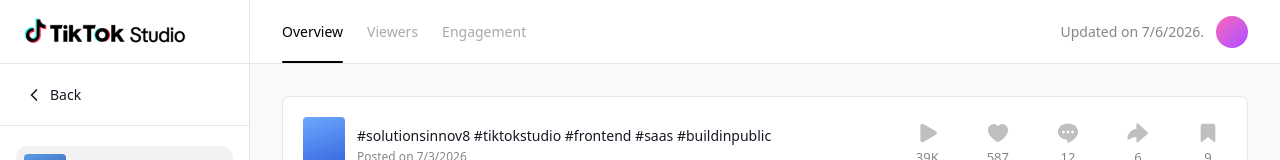
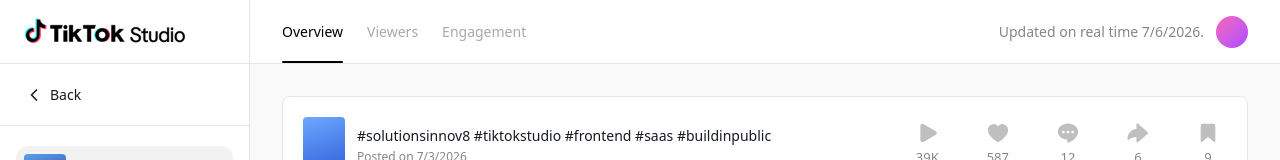
Before and after one commit to zeeshan-tahir185/tiktok-studio, a React (Vite) app: page / in a window 1280 px wide. Shown: the top 160 px of the page. Built offline with nearby package versions, Linux system fonts and the light colour scheme.

Commit message:
first commit

```diff
--- a/src/components/Header.jsx
+++ b/src/components/Header.jsx
@@ -33,7 +33,7 @@
 
       <div className="h-full flex items-center gap-3">
         <div style={{ fontFamily: TT_FONT, fontSize: 14, fontWeight: 500, color: "rgba(0,0,0,.48)" }}>
-          Updated on{" "}
+          Updated on real time{" "}
           <Editable
             value={data.updatedOn}
             onChange={(v) => updateField(["updatedOn"], v)}
```
